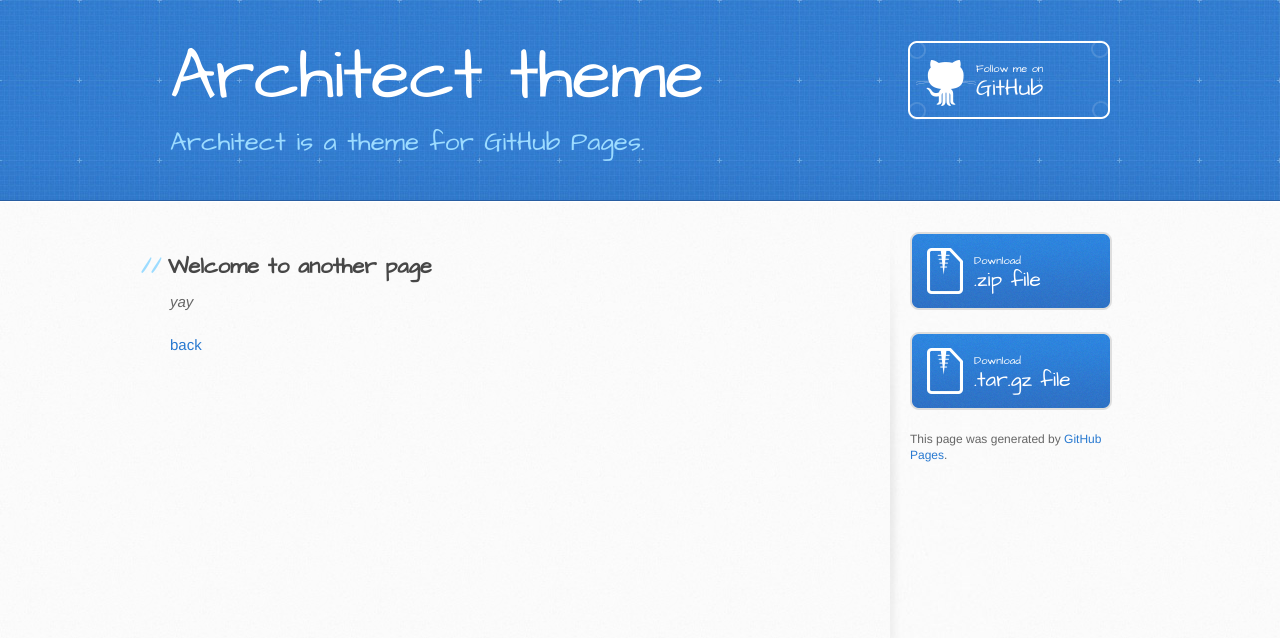
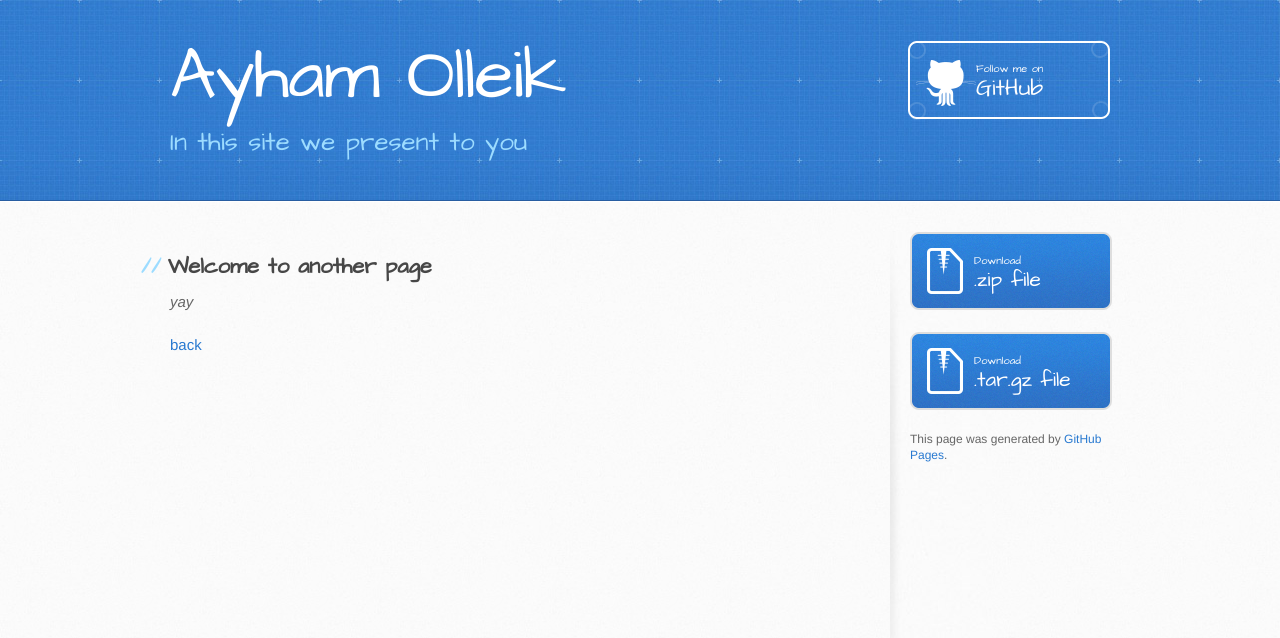
Before and after one commit to AyhamOlk/AyhamOlk.github.io, a Jekyll site: the page built from another-page.md, in a window 1280 px wide. Shown: the top 638 px of the page. Built offline with Jekyll 4.4.1, drawn with Linux system fonts in a browser that asks for light colours; our own code applies the rules of GitHub Pages for plain Markdown files.

Commit message:
chaning html

```diff
--- a/_layouts/default.html
+++ b/_layouts/default.html
@@ -20,9 +20,9 @@
     <header>
       <div class="inner">
         <a href="{{ '/' | absolute_url }}">
-          <h1>{{ site.title | default: site.github.repository_name }}</h1>
+          <h1>Ayham Olleik</h1>
         </a>
-        <h2>{{ site.description | default: site.github.project_tagline }}</h2>
+        <h2>In this site we present to you</h2>
         {% if site.github.is_project_page %}
           <a href="{{ site.github.repository_url }}" class="button"><small>View project on</small> GitHub</a>
         {% endif %}
```
Also changed, not shown: README.md (deleted).
